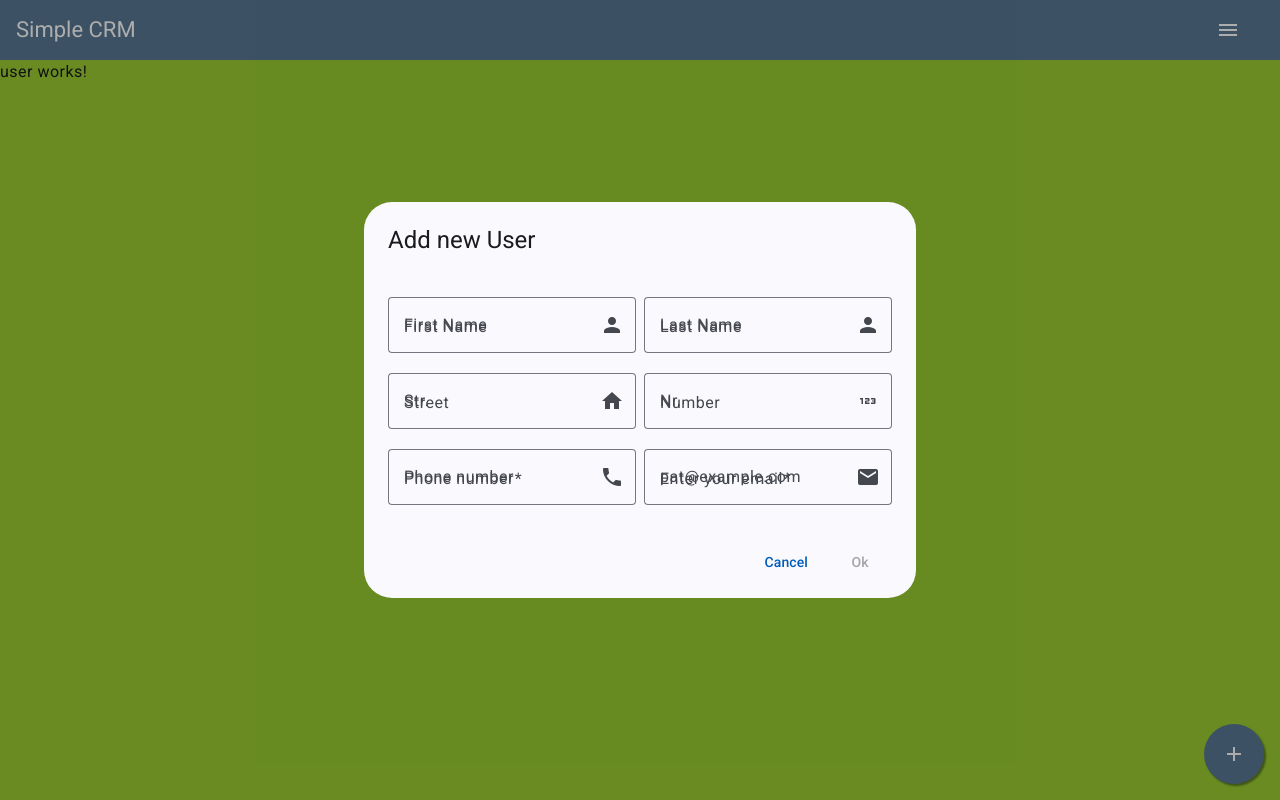
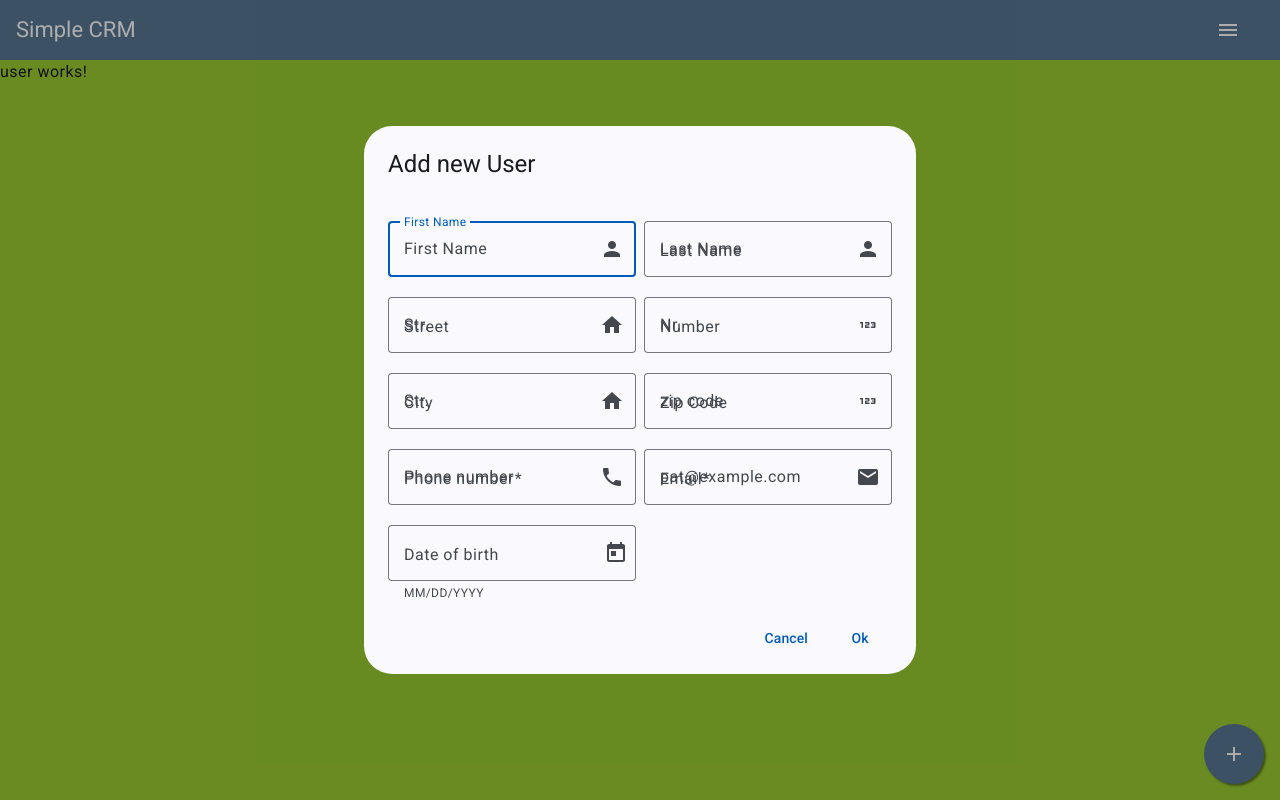
Before and after one commit to Imiphon/simple-crm, an Angular app: page /user in a window 1280 px wide. Both pictures are taken after a click on the button "add". Built offline with nearby package versions, Linux system fonts and the light colour scheme.

Commit message:
add user.class.ts

```diff
--- a/src/app/dialog-add-user/dialog-add-user.component.html
+++ b/src/app/dialog-add-user/dialog-add-user.component.html
@@ -3,43 +3,62 @@
   <div class="name-frame">
     <mat-form-field appearance="outline">
       <mat-label>First Name</mat-label>
-      <input matInput placeholder="First Name">
+      <input [(ngModel)]="user.firstName" matInput placeholder="First Name">
       <mat-icon matSuffix>person</mat-icon>
     <!-- <mat-hint>Hint</mat-hint> -->
     </mat-form-field>
-    <mat-form-field appearance="outline">
+    <mat-form-field  appearance="outline">
       <mat-label>Last Name</mat-label>
-      <input matInput placeholder="Last Name">
+      <input [(ngModel)]="user.lastName" matInput placeholder="Last Name">
       <mat-icon matSuffix>person</mat-icon>
       <!-- <mat-hint>Hint</mat-hint> -->
     </mat-form-field>
   </div>
+
   <div class="address-frame">
     <mat-form-field appearance="outline">
       <mat-label>Street</mat-label>
-      <input matInput placeholder="Str.">
+      <input [(ngModel)]="user.street" matInput placeholder="Str.">
       <mat-icon matSuffix>home</mat-icon>
       <!-- <mat-hint>Hint</mat-hint> -->
     </mat-form-field>
     <mat-form-field appearance="outline">
       <mat-label>Number</mat-label>
-      <input matInput placeholder="Nr.">
+      <input [(ngModel)]="user.houseNumber" matInput placeholder="Nr.">
       <mat-icon matSuffix>123</mat-icon>
       <!-- <mat-hint>Hint</mat-hint> -->
     </mat-form-field>
   </div>
+
+  <div class="city-frame">
+    <mat-form-field appearance="outline">
+      <mat-label>City</mat-label>
+      <input [(ngModel)]="user.city" matInput placeholder="Str.">
+      <mat-icon matSuffix>home</mat-icon>
+      <!-- <mat-hint>Hint</mat-hint> -->
+    </mat-form-field>
+    <mat-form-field appearance="outline">
+      <mat-label>Zip Code</mat-label>
+      <input  [(ngModel)]="user.zip" matInput placeholder="zip code">
+      <mat-icon matSuffix>123</mat-icon>
+      <!-- <mat-hint>Hint</mat-hint> -->
+    </mat-form-field>
+  </div>
+
+
   <div class="tel-mail-frame">
     <form [formGroup]="form">
       <mat-form-field appearance="outline">
         <mat-label>Phone number</mat-label>
-        <input matInput formControlName="tel" placeholder="Phone number" required>
+        <input  [(ngModel)]="user.telNumber"  matInput formControlName="tel" placeholder="Phone number" required>
         <mat-icon matSuffix>phone</mat-icon>
         <!-- <mat-hint>Include area code</mat-hint> -->
       </mat-form-field>
     </form>
     <mat-form-field appearance="outline">
-      <mat-label>Enter your email</mat-label>
+      <mat-label>Email</mat-label>
       <input
+      [(ngModel)]="user.email"
         matInput
         placeholder="pat@example.com"
         [formControl]="email"
@@ -52,8 +71,18 @@
       }
     </mat-form-field>
   </div>
+  <div class="personal-frame">
+    <mat-form-field appearance="outline" style="width: 248px;">
+      <mat-label>Date of birth</mat-label>
+      <input  [(ngModel)]="birthDate" matInput [matDatepicker]="picker">
+      <mat-hint>MM/DD/YYYY</mat-hint>
+      <mat-datepicker-toggle matIconSuffix [for]="picker"></mat-datepicker-toggle>
+      <mat-datepicker #picker></mat-datepicker>
+    </mat-form-field>
+
+  </div>
 </div>
 <div mat-dialog-actions>
   <button mat-button (click)="onNoClick()">Cancel</button>
-  <button mat-button [disabled]="form.invalid" cdkFocusInitial>Ok</button>
+  <button mat-button (click)="saveUser()" >Ok</button>
 </div>
--- a/src/app/dialog-add-user/dialog-add-user.component.scss
+++ b/src/app/dialog-add-user/dialog-add-user.component.scss
@@ -9,7 +9,9 @@
 
   .name-frame,
   .address-frame,
-  .tel-mail-frame {
+  .tel-mail-frame,
+  .city-frame,
+  .personal-frame {
       display: flex;
       gap: 8px;
 
--- a/src/app/dialog-add-user/dialog-add-user.component.ts
+++ b/src/app/dialog-add-user/dialog-add-user.component.ts
@@ -2,12 +2,14 @@
 import { MAT_DIALOG_DATA, MatDialogRef, MatDialogModule } from '@angular/material/dialog';
 import { MatButtonModule } from '@angular/material/button';
 import { MatFormFieldModule } from '@angular/material/form-field';
-import { ReactiveFormsModule, FormGroup, FormBuilder, Validators, FormControl } from '@angular/forms';
-
+import { ReactiveFormsModule, FormGroup, FormBuilder, Validators, FormControl, FormsModule } from '@angular/forms';
+import { MatDatepickerModule } from '@angular/material/datepicker';
+import { provideNativeDateAdapter } from '@angular/material/core';
+import { User } from '../../models/user.class';
 import { MatIconModule } from '@angular/material/icon';
 import { MatInputModule } from '@angular/material/input';
-import {merge} from 'rxjs';
-import { takeUntilDestroyed } from  '@angular/core/rxjs-interop';
+import { merge } from 'rxjs';
+import { takeUntilDestroyed } from '@angular/core/rxjs-interop';
 
 @Component({
   selector: 'dialog-add-user',
@@ -15,19 +17,26 @@
   styleUrls: ['./dialog-add-user.component.scss'],
   changeDetection: ChangeDetectionStrategy.OnPush,
   standalone: true,
+  providers: [provideNativeDateAdapter()],
   imports: [
     MatDialogModule,
     MatButtonModule,
     MatFormFieldModule,
     ReactiveFormsModule,
     MatIconModule,
-    MatInputModule
+    MatInputModule,
+    MatDatepickerModule,
+    FormsModule
   ]
 })
 export class DialogAddUserComponent {
   form: FormGroup;
   readonly email = new FormControl('', [Validators.required, Validators.email]);
   errorMessage = signal('');
+
+  user = new User();
+  birthDate: any =  Date;  // Declare the birthDate property
+
   constructor(
     public dialogRef: MatDialogRef<DialogAddUserComponent>,
     @Inject(MAT_DIALOG_DATA) public data: any,
@@ -38,11 +47,10 @@
     });
 
     merge(this.email.statusChanges, this.email.valueChanges)
-    .pipe(takeUntilDestroyed())
-    .subscribe(() => this.updateErrorMessage());
+      .pipe(takeUntilDestroyed())
+      .subscribe(() => this.updateErrorMessage());
 
     this.dialogRef.updateSize('auto'); // Hier wird die Dialoggröße aktualisiert
-
   }
 
   updateErrorMessage() {
@@ -55,6 +63,13 @@
     }
   }
 
+  saveUser() {
+    if (this.birthDate) {
+      this.user.birthday = this.birthDate.getTime();  // Convert to Unix timestamp
+    }
+    console.log(this.user);
+  }
+
   onNoClick(): void {
     this.dialogRef.close();
   }
--- a/src/app/user/user.component.ts
+++ b/src/app/user/user.component.ts
@@ -3,6 +3,7 @@
 import { MatButtonModule } from '@angular/material/button';
 import { MatDialog, MatDialogModule } from '@angular/material/dialog';
 import { DialogAddUserComponent } from '../dialog-add-user/dialog-add-user.component';
+import { User } from '../../models/user.class';
 
 @Component({
   selector: 'app-user',
@@ -19,6 +20,12 @@
 export class UserComponent {
   readonly dialog = inject(MatDialog);
 
+user = new User();
+
+constructor(){
+
+}
+
   openDialog(): void {
     const dialogRef = this.dialog.open(DialogAddUserComponent, {
       width: '300px',
--- /dev/null
+++ b/src/models/user.class.ts
@@ -0,0 +1,23 @@
+export class User {
+firstName: string;
+lastName: string;
+street: string;
+houseNumber: number;
+city: string;
+zip: string;
+telNumber: number;
+email: string;
+birthday: number;
+
+constructor(obj?: any){
+this.firstName = obj ? obj.firstName : '';
+this.lastName  = obj ? obj.lastName : '';
+this.street  = obj ? obj.street : '';
+this.houseNumber  = obj ? obj.houseNumber : '';
+this.city  = obj ? obj.city : '';
+this.zip  = obj ? obj.zip : '';
+this.telNumber  = obj ? obj.telNumber : null;
+this.email  = obj ? obj.email : '';
+this.birthday  = obj ? obj.birthday : null;  //timestamp
+}
+}
```
